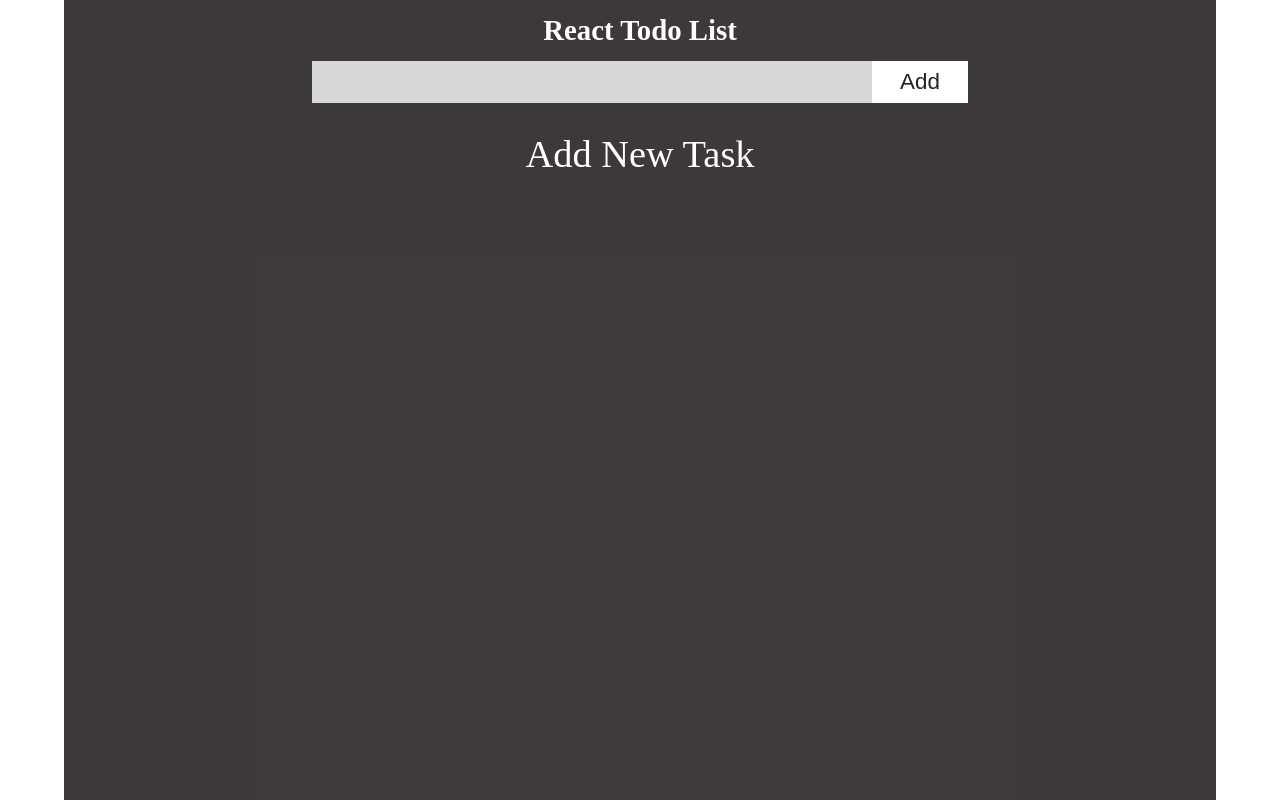
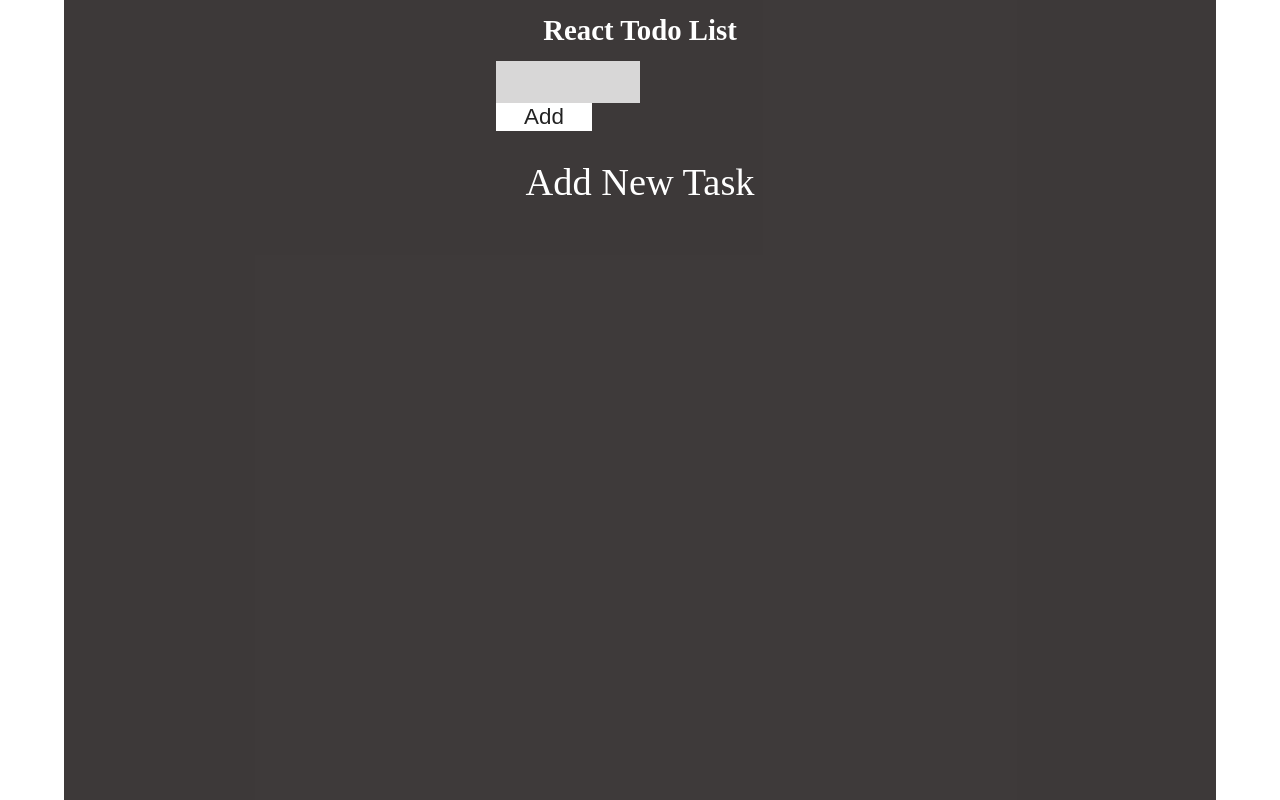
Before and after one commit to IT-MY-GITHUB/simple-todo-example, a React (Create React App) app: page / in a window 1280 px wide. Built offline with nearby package versions, Linux system fonts and the light colour scheme.

Commit message:
рефактор функционала добавление таска

```diff
--- a/src/components/todo/Todo.jsx
+++ b/src/components/todo/Todo.jsx
@@ -4,24 +4,21 @@ import TodoItem from '../todoItem/TodoItem'
 
 const Todo = () => {
   const [tasks, setTask] = useState([]);
-  const [id, setId] = useState(0);
 
-  // add task
-  const addTask = async () => {
-    let inputText = document.querySelector('[data-input]');
+  const [input, setinput] = useState(null);
 
-    inputText.value === '' ? inputText.placeholder = 'Enter task description'
-    : await setTask(prevTasks => [...prevTasks, {id: id, data: inputText.value}]);
-
-    setId(prevId => prevId + 1);
-
-    inputText.value = '';
+  const addTask = (event) =>{
+    event.preventDefault()
+    const value = input.target.value
+    setTask(prevTasks => [...prevTasks, {id: Date.now(), data: value}])
   }
-
-  // delete task
   const deleteTask = (id) => {
     setTask(prevTasks => prevTasks.filter(item => item.id !== id));
   }
+
+
+
+
 
 // need rework
   // const editTask = (data) => {
@@ -38,8 +35,11 @@ const Todo = () => {
           <header className="todo__header">
             <h1 className="todo__title">React Todo List</h1>
             <div className="todo__control">
-              <input className="todo__input" type="text" data-input/>
-              <button onClick={addTask} className="todo__add">Add</button>
+              <form onSubmit={addTask}>
+                <input className="todo__input" onChange={setinput} type="text"/>
+                <button className="todo__add">Add</button>
+              </form>
+
             </div>
           </header>
           <section className="todo__content">
```
